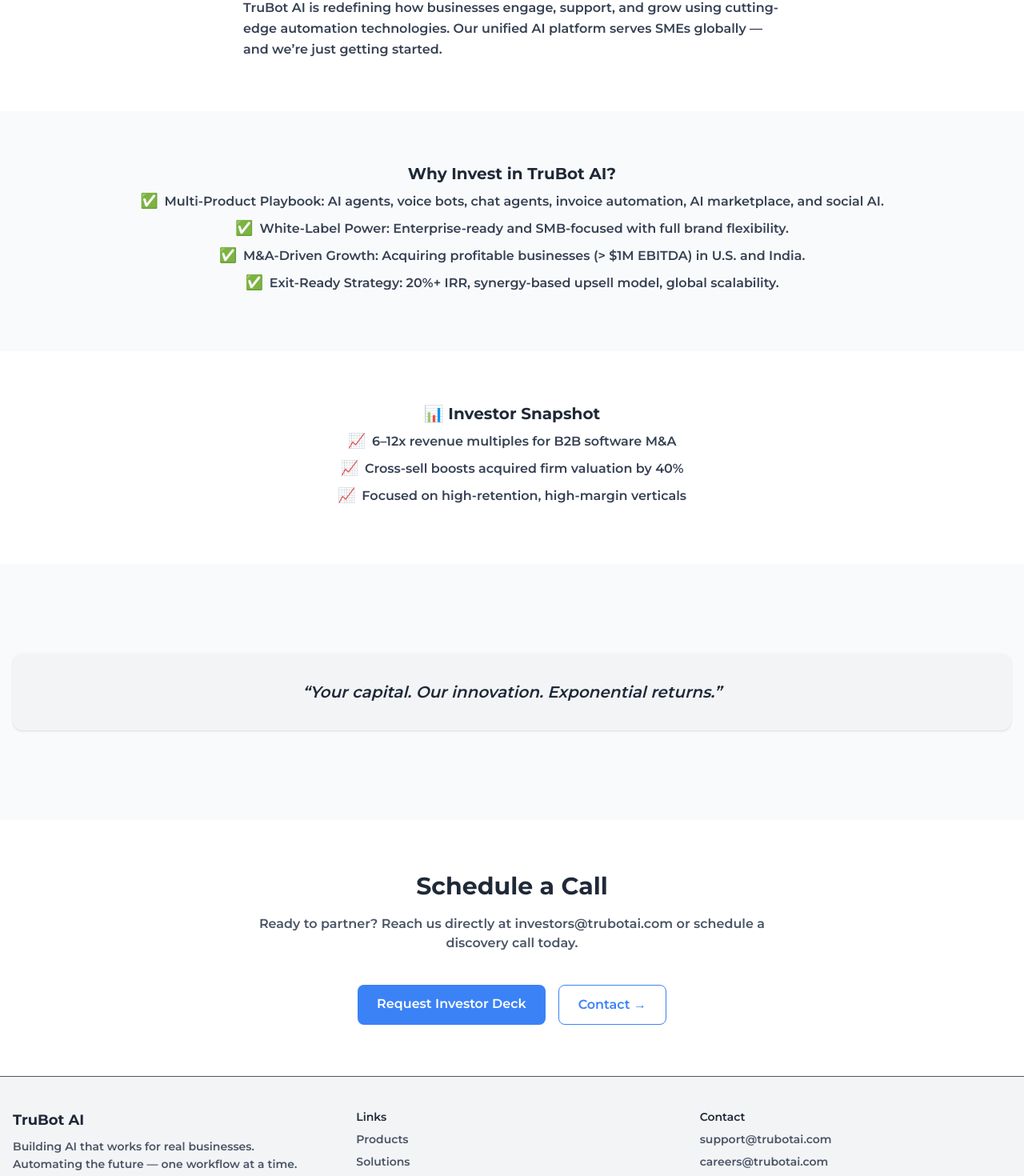
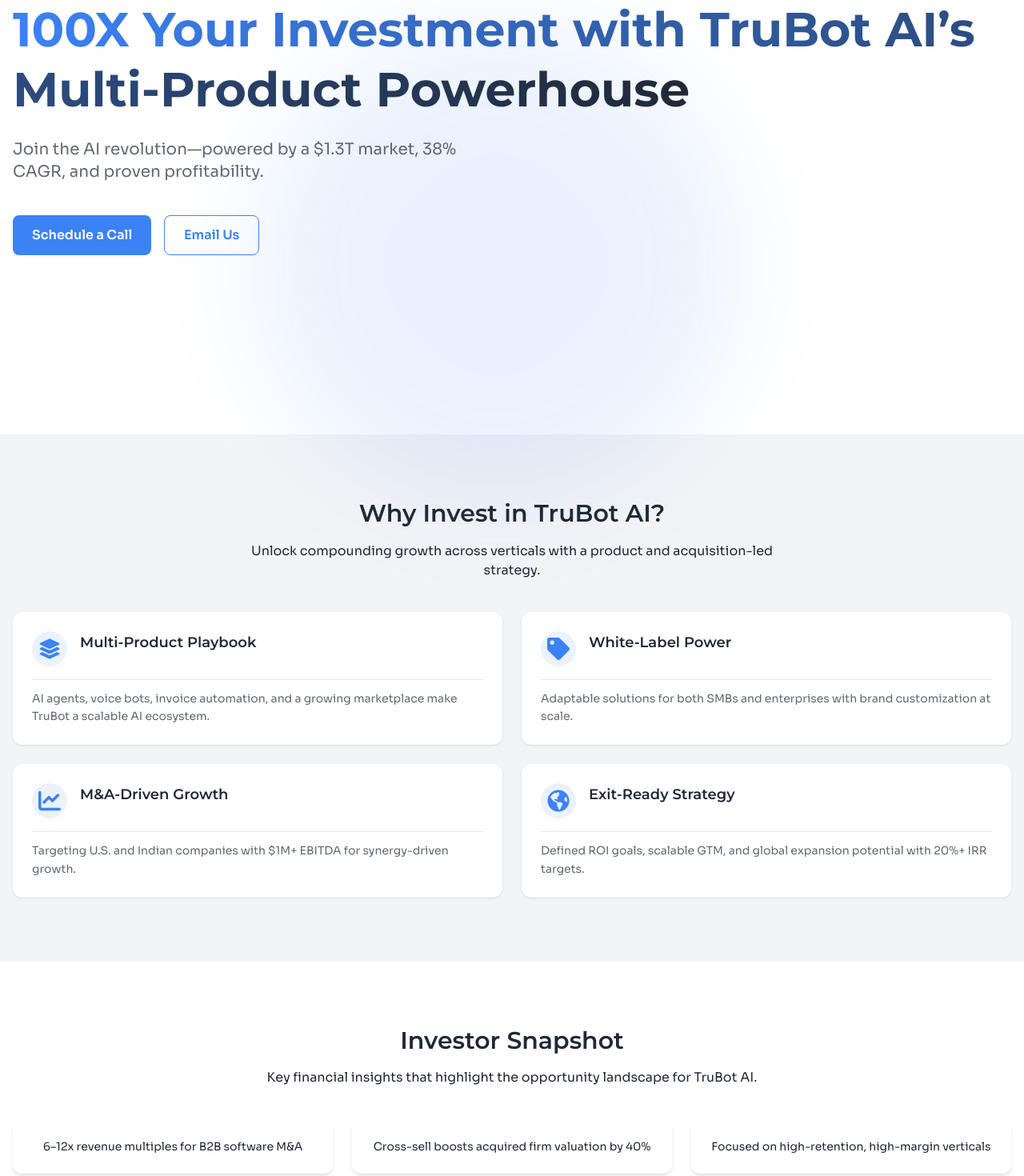
Before and after one commit to trubotai/trubot_ai_web, a Next.js app: page /investors in a window 1280 px wide. Shown: the part 326-1796 px from the top of the page at 80% size. Built offline with nearby package versions, Linux system fonts and the light colour scheme.

Commit message:
refactore investors page

```diff
--- a/app/investors/page.tsx
+++ b/app/investors/page.tsx
@@ -1,12 +1,15 @@
-import PageLayout from "@/app/ui/components/PageLayout";
-import SectionHeader from "@/app/ui/components/SectionHeader";
-import QuoteBox from "@/app/ui/components/QuoteBox";
-import BulletList from "@/app/ui/components/BulletList";
-import Button from "@/app/ui/components/Button";
+import { FaQuoteLeft } from "react-icons/fa";
 
+import PageLayout from "@/app/ui/components/shared/PageLayout";
+import SectionHeader from "@/app/ui/components/shared/SectionHeader";
+import HeroSection from "../ui/components/shared/HeroSection";
+import FeatureCard from "../ui/components/shared/FeatureCard";
+import CTASection from "../ui/components/shared/CTASection";
 import {
-  investReasonList,
+  heroSection,
+  featureList,
   snapshotList,
+  ctaSection,
 } from "@/app/ui/libs/constants/investors";
 
 export const metadata = {
@@ -19,73 +22,66 @@
   return (
     <>
       {/* Hero Section */}
-      <PageLayout className="flex flex-col items-center justify-center animate-fade-slide-up">
-        <SectionHeader
-          title="100X Your Investment with TruBot AI’s Multi-Product Powerhouse"
-          subtitle="Join the AI revolution—powered by a $1.3T market, 38% CAGR, and proven profitability."
-        />
-
-        <p className="text-gray-700 max-w-2xl mx-auto mt-4 leading-relaxed">
-          TruBot AI is redefining how businesses engage, support, and grow using
-          cutting-edge automation technologies. Our unified AI platform serves
-          SMEs globally — and we’re just getting started.
-        </p>
-      </PageLayout>
+      <HeroSection {...heroSection} />
 
       {/* Strategic Investment Highlights */}
-      <div className="bg-gray-50">
-        <PageLayout className="animate-fade-slide-up">
-          <BulletList
-            iconPrefix="✅"
+      <div className="bg-gray-soft">
+        <PageLayout id="investment-benefits">
+          <SectionHeader
             title="Why Invest in TruBot AI?"
+            subtitle="Unlock compounding growth across verticals with a product and acquisition-led strategy."
             align="center"
-            items={investReasonList}
           />
+
+          <div className="grid grid-cols-1 md:grid-cols-2 gap-6">
+            {featureList.map((feature, index) => (
+              <FeatureCard
+                key={index}
+                icon={feature.icon}
+                title={feature.title}
+                description={feature.description}
+                index={index}
+              />
+            ))}
+          </div>
         </PageLayout>
       </div>
 
       {/* Investor Snapshot */}
-      <PageLayout className="animate-fade-slide-up">
-        <BulletList
-          iconPrefix="📈"
-          title="📊 Investor Snapshot"
+      <PageLayout id="investor-snapshot">
+        <SectionHeader
+          title="Investor Snapshot"
+          subtitle="Key financial insights that highlight the opportunity landscape for TruBot AI."
           align="center"
-          items={snapshotList}
         />
+
+        <div className="grid grid-cols-1 md:grid-cols-3 gap-6 mt-10">
+          {snapshotList.map((text, index) => (
+            <div
+              key={index}
+              className="bg-light rounded-xl shadow-md p-6 text-center fade-in slide-in-up"
+              style={{ animationDelay: `${index * 120}ms` }}
+            >
+              <p className="text-navy font-body text-sm">{text}</p>
+            </div>
+          ))}
+        </div>
       </PageLayout>
 
-      {/* Quote Section */}
-      <div className="bg-gray-50">
-        <PageLayout>
-          <QuoteBox quote="Your capital. Our innovation. Exponential returns." />
+      {/* Quote */}
+      <div className="bg-gray-soft">
+        <PageLayout id="investor-quote">
+          <div className="text-center max-w-2xl mx-auto fade-in slide-in-up">
+            <FaQuoteLeft className="text-electric text-2xl mb-4 mx-auto opacity-60 pulse-slow" />
+            <blockquote className="text-2xl sm:text-3xl font-heading text-navy italic leading-relaxed fade-in slide-in-up animation-delay-200">
+              “Your capital. Our innovation. Exponential returns.”
+            </blockquote>
+          </div>
         </PageLayout>
       </div>
 
-      {/* Final CTA */}
-      <PageLayout className="text-center animate-fade-slide-up">
-        <SectionHeader
-          title="Schedule a Call"
-          subtitle="Ready to partner? Reach us directly at investors@trubotai.com or
-          schedule a discovery call today."
-        />
-        <div className="flex justify-center flex-wrap gap-4">
-          <Button
-            href="mailto:investors@trubotai.com?subject=Request%20Investor%20Deck"
-            variant="primary"
-            className="hover-scale-glow"
-            ariaLabel="Request the investor deck via email"
-          >
-            Request Investor Deck
-          </Button>
-          <Button
-            href="/contact"
-            variant="outline"
-            className="hover-scale-glow"
-          >
-            Contact →
-          </Button>
-        </div>
-      </PageLayout>
+      {/* CTA */}
+      <CTASection {...ctaSection} />
     </>
   );
 };
--- a/app/ui/libs/constants/investors.ts
+++ b/app/ui/libs/constants/investors.ts
@@ -1,8 +1,45 @@
-const investReasonList = [
-  "Multi-Product Playbook: AI agents, voice bots, chat agents, invoice automation, AI marketplace, and social AI.",
-  "White-Label Power: Enterprise-ready and SMB-focused with full brand flexibility.",
-  "M&A-Driven Growth: Acquiring profitable businesses (> $1M EBITDA) in U.S. and India.",
-  "Exit-Ready Strategy: 20%+ IRR, synergy-based upsell model, global scalability.",
+import { FaGlobeAmericas, FaTag } from "react-icons/fa";
+import { FaChartLine, FaLayerGroup } from "react-icons/fa6";
+
+const heroSection = {
+  title: "100X Your Investment with TruBot AI’s Multi-Product Powerhouse",
+  subtitle:
+    "Join the AI revolution—powered by a $1.3T market, 38% CAGR, and proven profitability.",
+  primaryCTA: {
+    label: "Schedule a Call",
+    href: "mailto:investors@trubotai.com?subject=Request%20Investor%20Deck",
+  },
+  secondaryCTA: {
+    label: "Email Us",
+    href: "mailto:investors@trubotai.com?subject=Request%20Investor%20Deck",
+  },
+};
+
+const featureList = [
+  {
+    icon: FaLayerGroup,
+    title: "Multi-Product Playbook",
+    description:
+      "AI agents, voice bots, invoice automation, and a growing marketplace make TruBot a scalable AI ecosystem.",
+  },
+  {
+    icon: FaTag,
+    title: "White-Label Power",
+    description:
+      "Adaptable solutions for both SMBs and enterprises with brand customization at scale.",
+  },
+  {
+    icon: FaChartLine,
+    title: "M&A-Driven Growth",
+    description:
+      "Targeting U.S. and Indian companies with $1M+ EBITDA for synergy-driven growth.",
+  },
+  {
+    icon: FaGlobeAmericas,
+    title: "Exit-Ready Strategy",
+    description:
+      "Defined ROI goals, scalable GTM, and global expansion potential with 20%+ IRR targets.",
+  },
 ];
 
 const snapshotList = [
@@ -11,4 +48,15 @@
   "Focused on high-retention, high-margin verticals",
 ];
 
-export { investReasonList, snapshotList };
+const ctaSection = {
+  title: "Schedule a Call",
+  subtitle:
+    "Ready to partner? Reach us directly at investors@trubotai.com or schedule a discovery call today.",
+  primaryCTA: {
+    label: "Schedule a Call",
+    href: "mailto:investors@trubotai.com",
+  },
+  secondaryCTA: { label: "Email Us", href: "mailto:investors@trubotai.com" },
+};
+
+export { heroSection, featureList, snapshotList, ctaSection };
```
